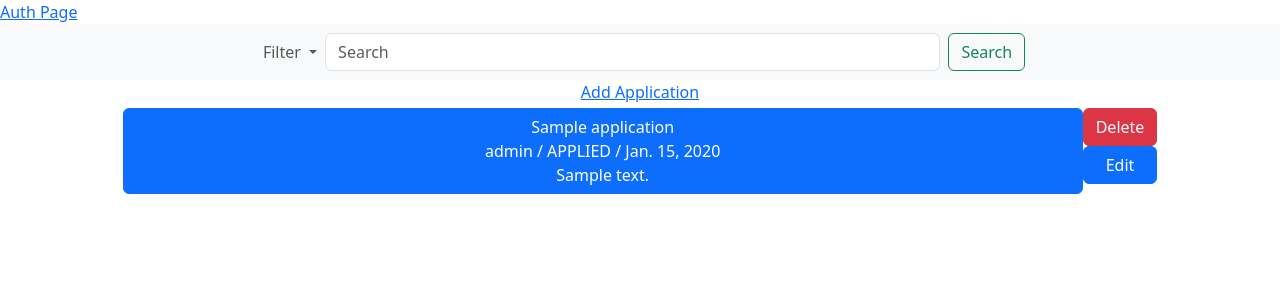
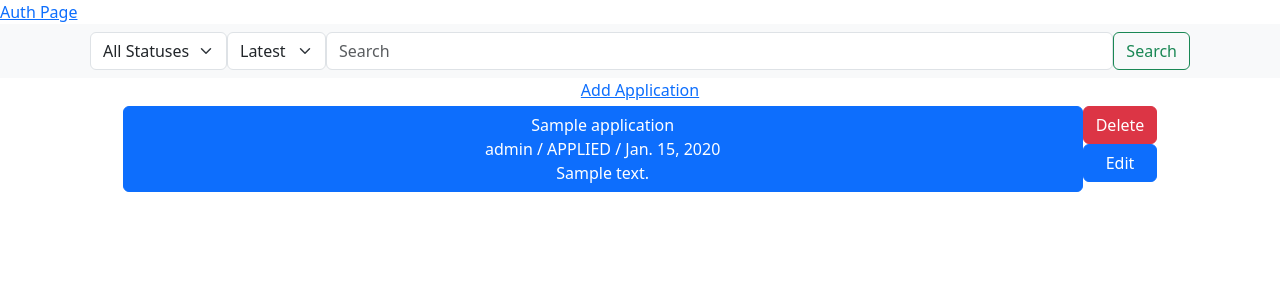
Before and after one commit to VitorBressan/Job-Application-Tracker, a Django app: page /home/ in a window 1280 px wide. Shown: the top 300 px of the page. Run offline with Django 5.2, Linux system fonts and the light colour scheme; a user stored in the database is signed in; tables that the repository leaves empty hold one stand-in row (values such as "Sample post"); some libraries are stand-ins or nearby versions.

Commit message:
add: add filtering funcionality

```diff
--- a/job_applications/templates/job_applications/home.html
+++ b/job_applications/templates/job_applications/home.html
@@ -12,24 +12,26 @@
     <a href="{% url 'welcome' %}">Auth Page</a>
     <nav class="navbar navbar-expand-lg bg-body-tertiary">
     <div class="container-fluid">
-        <div class="collapse navbar-collapse justify-content-center" id="navbarSupportedContent">
-        <ul class="navbar-nav mb-2 mb-lg-0">
-            <li class="nav-item dropdown">
-            <a class="nav-link dropdown-toggle" href="#" role="button" data-bs-toggle="dropdown" aria-expanded="false">
-                Filter
-            </a>
-            <ul class="dropdown-menu">
-                <li><a class="dropdown-item" href="#">Latest</a></li>
-                <li><a class="dropdown-item" href="#">Oldest</a></li>
-                <li><hr class="dropdown-divider"></li>
-                <li><a class="dropdown-item" href="#">Placeholder</a></li>
-            </ul>
-            </li>
-        </ul>
+        <div class="navbar-collapse justify-content-center">
 
-        <form method="GET" action="{% url 'home' %}" class="d-flex" role="search" style="width: 700px;">
-            <input name="search" class="form-control me-2" type="search" value="{{ request.GET.search }}" placeholder="Search" aria-label="Search"/>
-            <button class="btn btn-outline-success " type="submit">Search</button>
+        <form method="GET" action="{% url 'home' %}" class="d-flex" role="search" style="width: 1100px;">
+            <select name="status" class="form-select" style="width: 140px;" onchange="this.form.submit()">
+                <option value="">All Statuses</option>
+                <option value="APPLIED" {% if request.GET.status == 'APPLIED' %}selected{% endif %}>Applied</option>
+                <option value="ACCEPTED" {% if request.GET.status == 'ACCEPTED' %}selected{% endif %}>Accepted</option>
+                <option value="GHOSTED" {% if request.GET.status == 'GHOSTED' %}selected{% endif %}>Ghosted</option>
+                <option value="IN PROCESS" {% if request.GET.status == 'IN PROCESS' %}selected{% endif %}>In Process</option>
+                <option value="OFFERED" {% if request.GET.status == 'OFFERED' %}selected{% endif %}>Offered</option>
+                <option value="REJECTED" {% if request.GET.status == 'REJECTED' %}selected{% endif %}>Rejected</option>
+            </select>
+
+            <select name="sort" class="form-select" style="width: 110px;" onchange="this.form.submit()">
+                <option value="latest" {% if request.GET.sort == 'latest' %}selected{% endif %}>Latest</option>
+                <option value="oldest" {% if request.GET.sort == 'oldest' %}selected{% endif %}>Oldest</option>
+            </select>
+
+            <input name="search" class="form-control flex-grow-1" type="search" value="{{ request.GET.search }}" placeholder="Search" aria-label="Search"/>
+            <button class="btn btn-outline-success" type="submit">Search</button>
         </form>
         </div>
     </div>
--- a/job_applications/views.py
+++ b/job_applications/views.py
@@ -19,6 +19,14 @@ def home(request):
         )
     else:
         applications = Application.objects.filter(user = request.user)
+
+    status = request.GET.get('status')
+    if status:
+        applications = applications.filter(status=status)
+
+    sort_by = request.GET.get('sort')
+    if sort_by:
+        applications = applications.order_by('date_applied' if sort_by == 'oldest' else '-date_applied')
 
     data = {
         "applications_list": applications,
```
